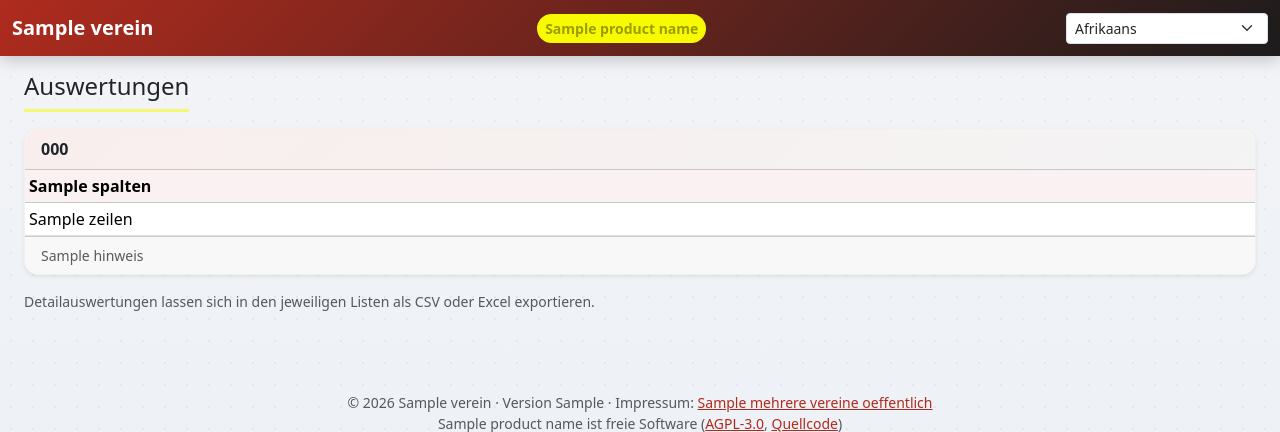
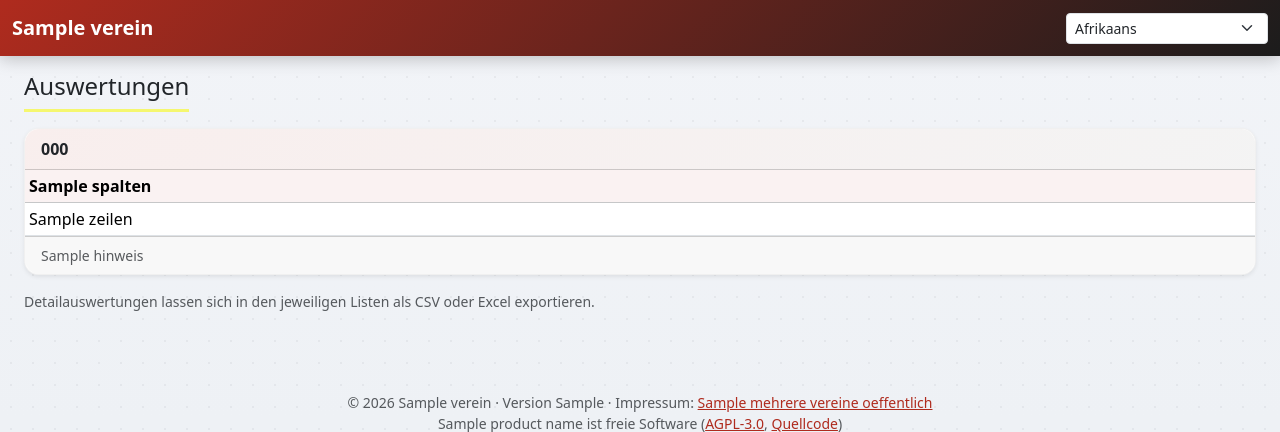
Before and after one commit to ricten/Feuerix, a Django app: template templates/core/auswertungen.html in a window 1280 px wide. Shown: the top 432 px of the page. Run offline with Django 5.2, Linux system fonts and the light colour scheme; the template is opened without the code that fills it: most values are stand-ins (such as "Sample title", 1, 10 or a date in 2020); some libraries are stand-ins or nearby versions.

Commit message:
Navigationsleiste: "Feuerix"-Badge entfernt, Logo weiter vergroessert (1.44.2)
Co-Authored-By: Claude Sonnet 5 <noreply@anthropic.com>

```diff
--- a/templates/base.html
+++ b/templates/base.html
@@ -57,8 +57,7 @@
 <nav class="navbar navbar-expand-lg {% if web_akzenttextfarbe == '#000' %}navbar-light{% else %}navbar-dark{% endif %} mb-3"
      style="background-color: {{ web_akzentfarbe|default:'#AF2B1E' }};">
   <div class="container-fluid">
-    <a class="navbar-brand d-flex align-items-center gap-2" href="{% if user.is_authenticated %}{% url 'nach_login' %}{% else %}{% url 'dashboard' %}{% endif %}">{% if verein.logo %}<img src="{% url 'verein_logo' %}" alt="" style="height:44px;background:#fff;border-radius:6px;padding:3px;box-shadow:0 2px 6px rgba(0,0,0,.25)">{% endif %}{{ verein.name|default:product_name|default:"Feuerix" }}</a>
-    {% if verein and product_name %}<span class="navbar-text small d-none d-md-inline ms-2 px-2 py-1 rounded-pill fw-semibold" style="background-color: var(--bs-akzent2); color: var(--bs-akzent2-dunkel);">{{ product_name }}</span>{% endif %}
+    <a class="navbar-brand d-flex align-items-center gap-2" href="{% if user.is_authenticated %}{% url 'nach_login' %}{% else %}{% url 'dashboard' %}{% endif %}">{% if verein.logo %}<img src="{% url 'verein_logo' %}" alt="" style="height:56px;background:#fff;border-radius:6px;padding:3px;box-shadow:0 2px 6px rgba(0,0,0,.25)">{% endif %}{{ verein.name|default:product_name|default:"Feuerix" }}</a>
     <div class="ms-auto ms-lg-0 order-lg-2">{% include "core/_sprachauswahl.html" %}</div>
     {% if user.is_authenticated %}
     <button class="navbar-toggler" type="button" data-bs-toggle="collapse" data-bs-target="#nav"><span class="navbar-toggler-icon"></span></button>
```
Also changed, not shown: docs/HANDBUCH.en.md (+1 -1 lines), docs/HANDBUCH.md (+1 -1 lines), CHANGELOG.md, 1 other file.
